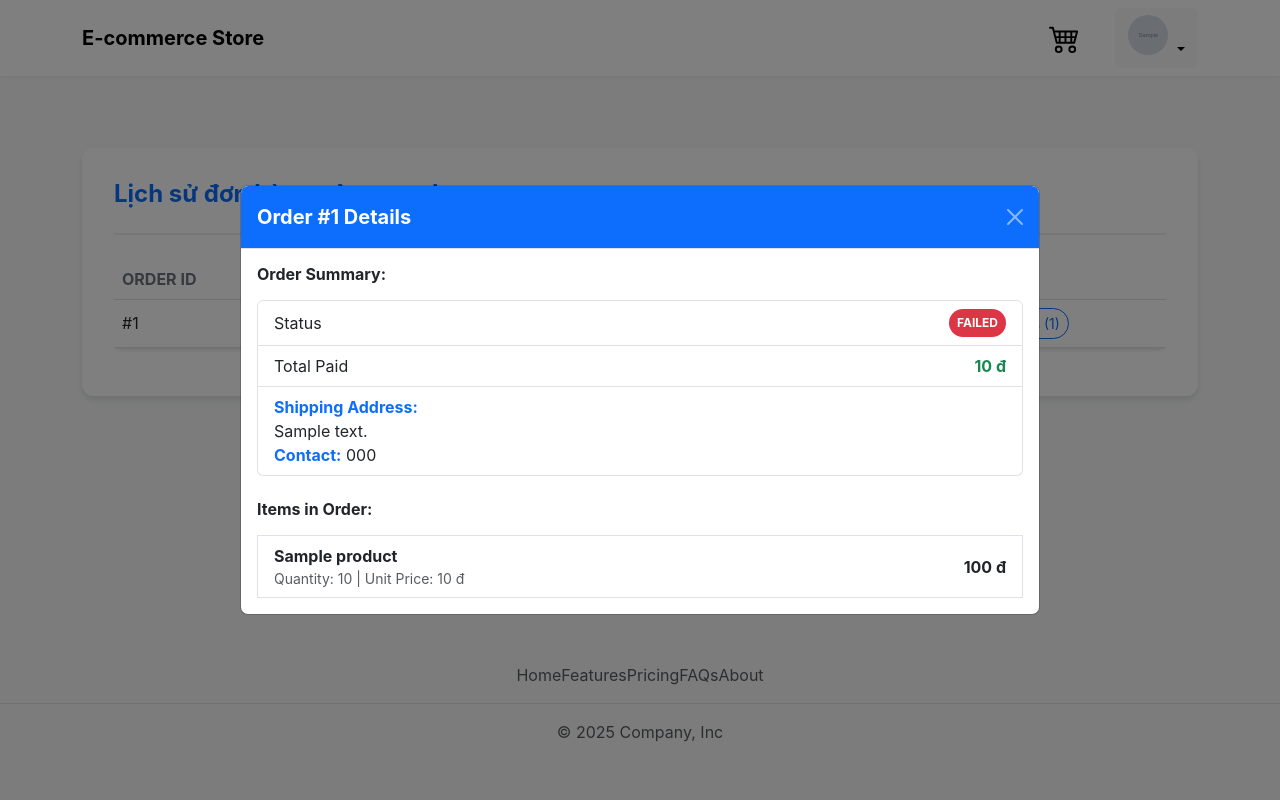
After one commit to vodaiphuoc/ecomm-djan, a Django app: page /orders/order-history in a window 1280 px wide, after a click that opens the changed part. The commit adds this page. Run offline with Django 4.2, Linux system fonts and the light colour scheme; a user stored in the database is signed in; tables that the repository leaves empty hold one stand-in row (values such as "Sample post"); grey boxes marked "Sample" are stand-in pictures; parts of the project's set-up code (start-up, migrations or seed data) failed here and were passed over; some libraries are stand-ins or nearby versions.

Commit message:
add order history

```diff
--- /dev/null
+++ b/django-code/orders/static/orders/css/order_history.css
@@ -0,0 +1,19 @@
+.order-container {
+    margin-top: 3rem;
+    margin-bottom: 3rem;
+    padding: 2rem;
+    background: white;
+    border-radius: 0.75rem;
+    box-shadow: 0 4px 6px rgba(0, 0, 0, 0.1);
+}
+.status-badge-PENDING { background-color: #ffc107; color: #343a40; } /* Yellow */
+.status-badge-SUCCESS { background-color: #28a745; color: white; } /* Green */
+.status-badge-FAILED { background-color: #dc3545; color: white; } /* Red */
+.order-header {
+    border-bottom: 2px solid #e9ecef;
+    padding-bottom: 1rem;
+    margin-bottom: 1.5rem;
+}
+.table-responsive {
+    border-radius: 0.5rem;
+}
--- a/django-code/orders/templates/orders/order_created.html
+++ b/django-code/orders/templates/orders/order_created.html
@@ -1,4 +1,4 @@
-{% extends './base.html' %}
+{% extends 'base.html' %}
 
 {% block title %}Đơn hàng thành công - E-commerce Store{% endblock %}
 
--- /dev/null
+++ b/django-code/orders/templates/orders/order_history.html
@@ -0,0 +1,140 @@
+{% extends 'base.html' %}
+
+{% block title %}Lịch sử  đơn hàng - E-commerce Store{% endblock %}
+
+{% block content %}
+{% load l10n %}
+
+<div class="container order-container">
+    <header class="order-header">
+        <h4 class="display-7 fw-bold text-primary">Lịch sử đơn hàng của {{ user.username }}</h4>
+    </header>
+
+    {% if error_message %}
+        <div class="alert alert-danger rounded-lg" role="alert">
+            <strong>Error:</strong> {{ error_message }}
+        </div>
+    {% elif orders %}
+        <div class="table-responsive">
+            <table class="table table-hover align-middle bg-white rounded-3 shadow-sm">
+                <thead class="bg-light">
+                    <tr>
+                        <th scope="col" class="text-uppercase text-secondary">
+                            Order ID
+                        </th>
+                        <th scope="col" class="text-uppercase text-secondary">
+                            Date Placed
+                        </th>
+                        <th scope="col" class="text-uppercase text-secondary">
+                            Total Cost
+                        </th>
+                        <th scope="col" class="text-uppercase text-secondary">
+                            Status
+                        </th>
+                        <th scope="col" class="text-uppercase text-secondary">
+                            Details
+                        </th>
+                    </tr>
+                </thead>
+                <tbody>
+                    {% for order in orders %}
+                        <tr class="shadow-sm rounded-lg mb-2">
+                            <td>#{{ order.id }}</td>
+                            <td>{{ order.created_at|date:"F d, Y P" }}</td>
+                            <td>
+                                {% localize on %}
+                                    {{ order.total_cost|default:"0" }}
+                                {% endlocalize %} đ
+                            </td>
+                            <td>
+                                <span class="badge status-badge-{{ order.payment_status }} p-2 rounded-pill fw-bold">
+                                    {{ order.payment_status }}
+                                </span>
+                            </td>
+                            <td>
+                                <button
+                                    type="button"
+                                    class="btn btn-sm btn-outline-primary rounded-pill"
+                                    data-bs-toggle="modal"
+                                    data-bs-target="#orderDetailModal-{{ order.id }}"
+                                    >
+                                    View Items ({{ order.items.count }})
+                                </button>
+                            </td>
+                        </tr>
+                    {% endfor %}
+                </tbody>
+            </table>
+        </div>
+
+        {% comment %} modal for order items {% endcomment %}
+        {% for order in orders %}
+            <div
+                class="modal fade"
+                id="orderDetailModal-{{ order.id }}"
+                tabindex="-1"
+                aria-labelledby="orderDetailModalLabel-{{ order.id }}"
+                aria-hidden="true"
+                >
+                <div class="modal-dialog modal-lg modal-dialog-centered modal-dialog-scrollable">
+                    <div class="modal-content rounded-xl shadow-2xl">
+                        <div class="modal-header bg-primary text-white rounded-top-lg">
+                            <h5 class="modal-title fw-bold" id="orderDetailModalLabel-{{ order.id }}">Order #{{ order.id }} Details</h5>
+                            <button type="button" class="btn-close btn-close-white" data-bs-dismiss="modal" aria-label="Close"></button>
+                        </div>
+                        <div class="modal-body">
+                            <h6 class="fw-bold mb-3">Order Summary:</h6>
+                            <ul class="list-group mb-4 rounded-lg">
+                                <li class="list-group-item d-flex justify-content-between align-items-center">
+                                    Status
+                                    <span class="badge status-badge-{{ order.payment_status }} p-2 rounded-pill fw-bold">{{ order.payment_status }}</span>
+                                </li>
+                                <li class="list-group-item d-flex justify-content-between align-items-center">
+                                    Total Paid
+                                    <span class="fw-bold text-success">
+                                        {% localize on %}
+                                            {{ order.total_cost|default:"0" }}
+                                        {% endlocalize %} đ
+                                    </span>
+                                </li>
+                                <li class="list-group-item">
+                                    <strong class="text-primary">Shipping Address:</strong> <br>
+                                    {{ order.address }} <br>
+                                    <strong class="text-primary">Contact:</strong> {{ order.phone_number }}
+                                </li>
+                            </ul>
+
+                            <h6 class="fw-bold mb-3">Items in Order:</h6>
+                            <ul class="list-group list-group-flush rounded-lg border">
+                                {% for item in order.items.all %}
+                                <li class="list-group-item d-flex justify-content-between align-items-center">
+                                    <div class="flex-grow-1">
+                                        <strong>{{ item.product.name|default:"[Product Removed]" }}</strong>
+                                        <div class="text-muted small">
+                                            Quantity: {{ item.quantity }} | Unit Price: {% localize on %}{{ item.product.price|default:"0" }}{% endlocalize %} đ
+                                        </div>
+                                    </div>
+                                    <span class="fw-bold">
+                                        {% localize on %}
+                                            {{ item.get_cost|default:"0" }}
+                                        {% endlocalize %} đ
+                                    </span>
+                                </li>
+                                {% endfor %}
+                            </ul>
+                        </div>
+
+                    </div>
+                </div>
+            </div>
+        {% endfor %}
+
+    {% else %}
+        <div class="text-center p-5 bg-light rounded-3">
+            <h2 class="text-muted mb-3">Chưa có đơn hàng nào</h2>
+            <a href="{% url 'products:product_list' %}" class="btn btn-primary mt-4">Tiếp tục mua sắm</a>
+        </div>
+    {% endif %}
+
+</div>
+{% endblock %}
--- a/django-code/orders/urls.py
+++ b/django-code/orders/urls.py
@@ -1,10 +1,11 @@
 from django.urls import path
 
-from orders.views import checkout, order_complete
+from orders.views import checkout, order_complete, order_history
 
 app_name = 'orders'
 
 urlpatterns = [
     path('checkout', checkout, name='checkout'),
-    path('order-complete/<int:order_id>', order_complete, name='order_complete')
+    path('order-complete/<int:order_id>', order_complete, name='order_complete'),
+    path('order-history', order_history, name='order_history')
 ]
--- a/django-code/orders/views.py
+++ b/django-code/orders/views.py
@@ -11,7 +11,6 @@ from orders.models import Order, OrderItem
 from carts.cart import Cart
 from orders.forms import OrderForm
 from orders.utils import generate_qr_code
-
 
 TEMPLATE_FOLDER_NAME = 'orders'
 
@@ -63,7 +62,7 @@ def checkout(request: HttpRequest):
                 order.payment_status = 'SUCCESS'
                 order.save()
 
-                return redirect(f'{TEMPLATE_FOLDER_NAME}:order_complete')
+                return redirect(f'{TEMPLATE_FOLDER_NAME}:order_complete', order_id = order.id)
 
         except ValueError as e:
             # Handle out-of-stock
@@ -111,3 +110,36 @@ def order_complete(request: HttpRequest, order_id: int):
             'qr_data_uri': qr_data_uri
         }
     )
+
+
+@login_required
+def order_history(request: HttpRequest):
+    """
+    Fetches all orders associated with the currently logged-in user.
+    Orders are retrieved in descending order of creation time.
+    """
+    try:
+        # Query the database for orders belonging to the current user (request.user)
+        # We use .select_related('user') to optimize the initial query
+        # and .prefetch_related('items__product') to efficiently load all related OrderItems and their Products
+        orders = Order.objects.filter(user=request.user).select_related('user').prefetch_related('items__product')
+
+        return render(
+            request,
+            f'{TEMPLATE_FOLDER_NAME}/order_history.html',
+            {
+                'orders': orders,
+                'user': request.user
+            }
+        )
+
+    except Exception as e:
+        print(f"Error fetching order history: {e}")
+        return render(
+            request,
+            f'{TEMPLATE_FOLDER_NAME}/order_history.html',
+            {
+                'orders': [],
+                'error_message': 'Could not retrieve order history due to an internal error.'
+            }
+        )
--- a/django-code/templates/base.html
+++ b/django-code/templates/base.html
@@ -12,6 +12,7 @@
     <link href="{% static 'products/css/category.css' %}" rel="stylesheet">
     <link href="{% static 'products/css/price_filter.css' %}" rel="stylesheet">
     <link href="{% static 'products/css/detail.css' %}" rel="stylesheet">
+    <link href="{% static 'orders/css/order_history.css' %}" rel="stylesheet">
 
     <link rel="icon" href="{% static 'image/favicon.png' %}" type="image/png">
 </head>
--- a/django-code/templates/header.html
+++ b/django-code/templates/header.html
@@ -46,6 +46,11 @@
                             </button>
                             <ul class="dropdown-menu" aria-labelledby="dropdownMenuButton">
                                 <li>
+                                    <a class="dropdown-item" href="{% url 'orders:order_history' %}">
+                                        Lịch sử đơn hàng
+                                    </a>
+                                </li>
+                                <li>
                                     <a class="dropdown-item" href="{% url 'accounts:pwd_change' %}">
                                         Đổi mật khẩu
                                     </a>
```
